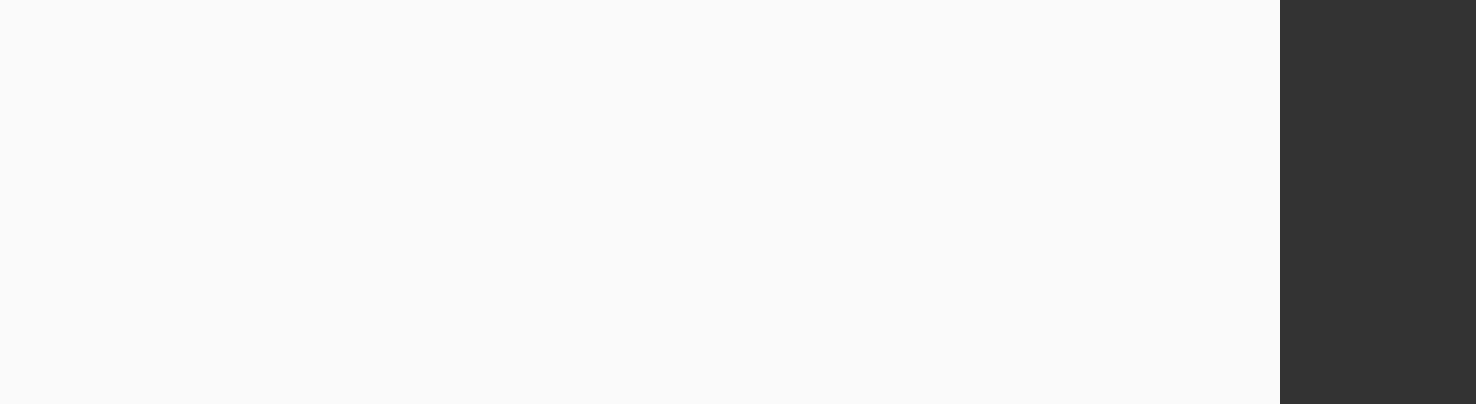
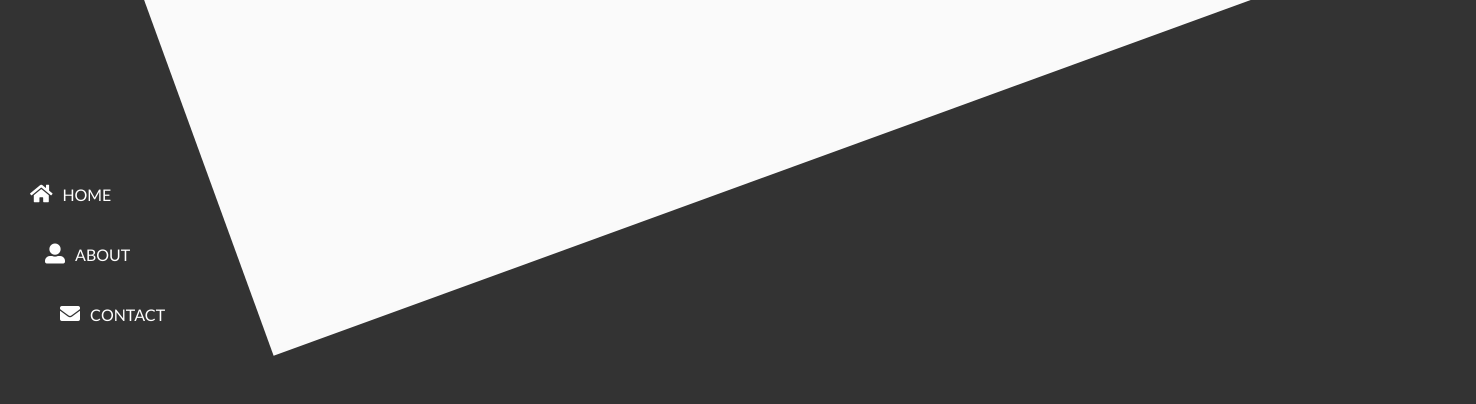
Before and after one commit to rverma510/Rotating-Navigation, a plain HTML site: page index.html in a window 1280 px wide. Both pictures are taken after a click on the button 37 px from the left and 50 px from the top of the page. Shown: the part 396-800 px from the top of the page, 1476 px wide, since content can reach past the window. Drawn offline with Linux system fonts and the light colour scheme.

Commit message:
Scripting done

```diff
--- a/script.js
+++ b/script.js
@@ -0,0 +1,11 @@
+const open = document.getElementById("open");
+const close = document.getElementById("close");
+const container = document.querySelector(".container");
+
+open.addEventListener('click', () => {
+    container.classList.add('show-nav');
+})
+
+close.addEventListener('click', () => {
+    container.classList.remove('show-nav');
+})
--- a/style.css
+++ b/style.css
@@ -65,6 +65,10 @@ body {
     transform-origin: top left;
 }
 
+.container.show-nav .circle {
+    transform: rotate(-70deg);
+}
+
 .container.show-nav + nav li {
     transform: translateX(0);
     transition-delay: 0.3s;
```
